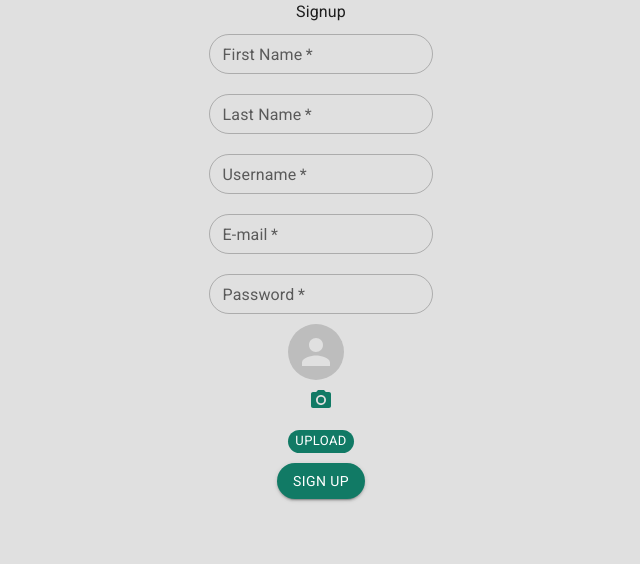
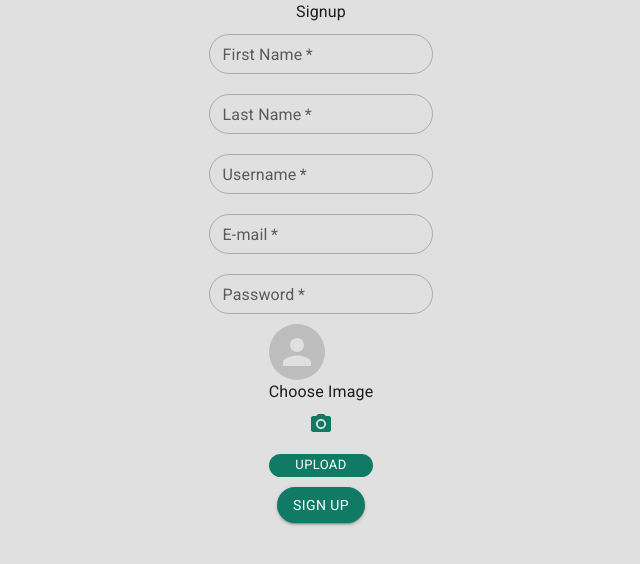
Before and after one commit to ma-lina/codeconnect, a React (Create React App) app in the folder client/: page /signup in a window 1280 px wide. Shown: the top 564 px of the page, without its empty margins (319-959 px from the left). Built offline with nearby package versions, Linux system fonts and the light colour scheme.

Commit message:
msg file

```diff
--- a/client/src/Views/Signup.tsx
+++ b/client/src/Views/Signup.tsx
@@ -137,7 +137,7 @@ const Signup = () => {
                   onChange={attachFileHandler}
                   style={{ display: "none" }}
                 />
-                {/*     "Choose Image" */}
+                <div> {selectedFile ? "File ready" : "Choose Image"}</div>
                 <IconButton
                   color="primary"
                   aria-label="upload picture"
```
